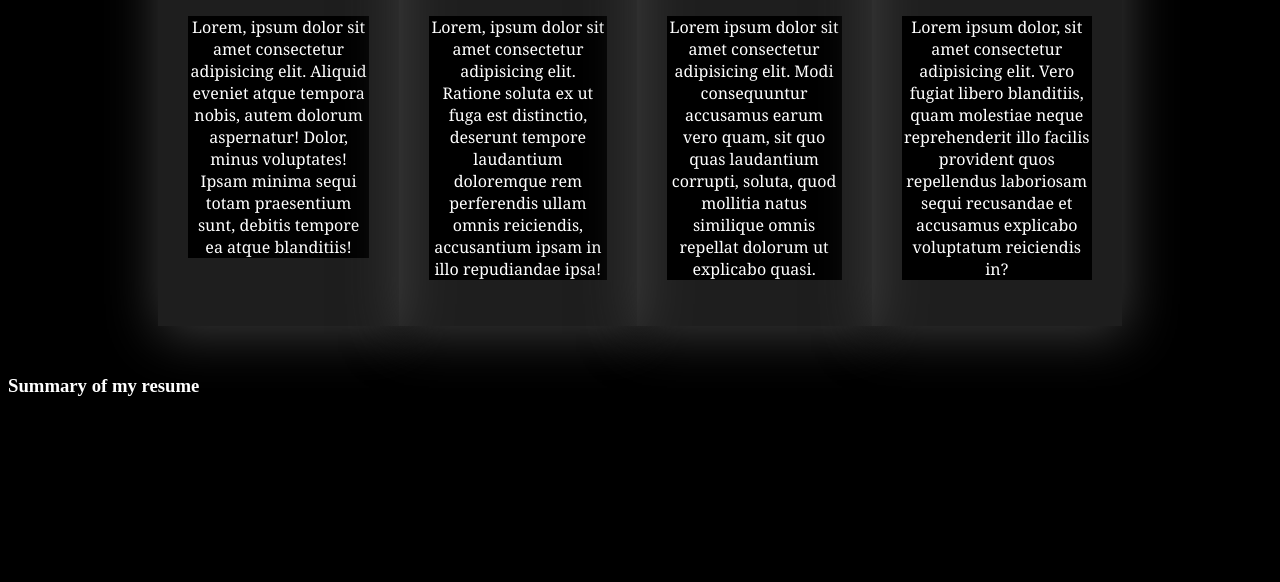
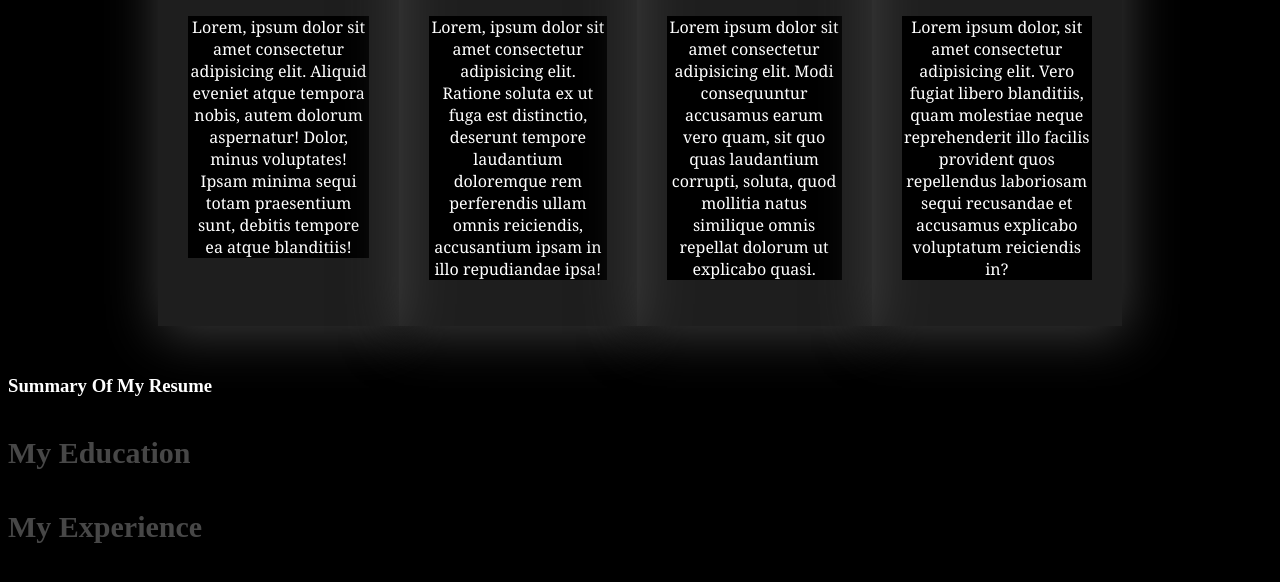
Before and after one commit to ShajjadKhan/Portfolio, a plain HTML site: page index.html in a window 1280 px wide. Shown: the part 1473-2055 px from the top of the page. Before the commit the page ends 1888 px from the top, so only its background shows below. Drawn offline with Linux system fonts and the light colour scheme.

Commit message:
resume section

```diff
--- a/Style.css
+++ b/Style.css
@@ -9,8 +9,7 @@ hr{color: rgb(84, 234, 226);}
 
 
 }
-html{
-    }
+
 
 p{
 
@@ -117,3 +116,17 @@ text-align: center;
 text-align: center;
 
 }
+
+
+/* resume section */
+
+.resume-column-title{
+color: #474747;
+
+font-size: 30px;
+
+font-weight: 700;
+
+
+
+}
--- a/index.html
+++ b/index.html
@@ -139,7 +139,18 @@
 
 
         </section>
-        <h3 class="resume-title">Summary of my resume</h3>
+        <h3 class="resume-title">Summary Of My Resume</h3>
+        <div class="resume-container">
+          <div class="resume-column">
+            <h4 class="resume-column-title">My Education</h4>
+          </div>
+          <div class="resume-column">
+            <h4 class="resume-column-title">My Experience</h4>
+          </div>
+
+
+
+        </div>
 
 
     </main>
```
